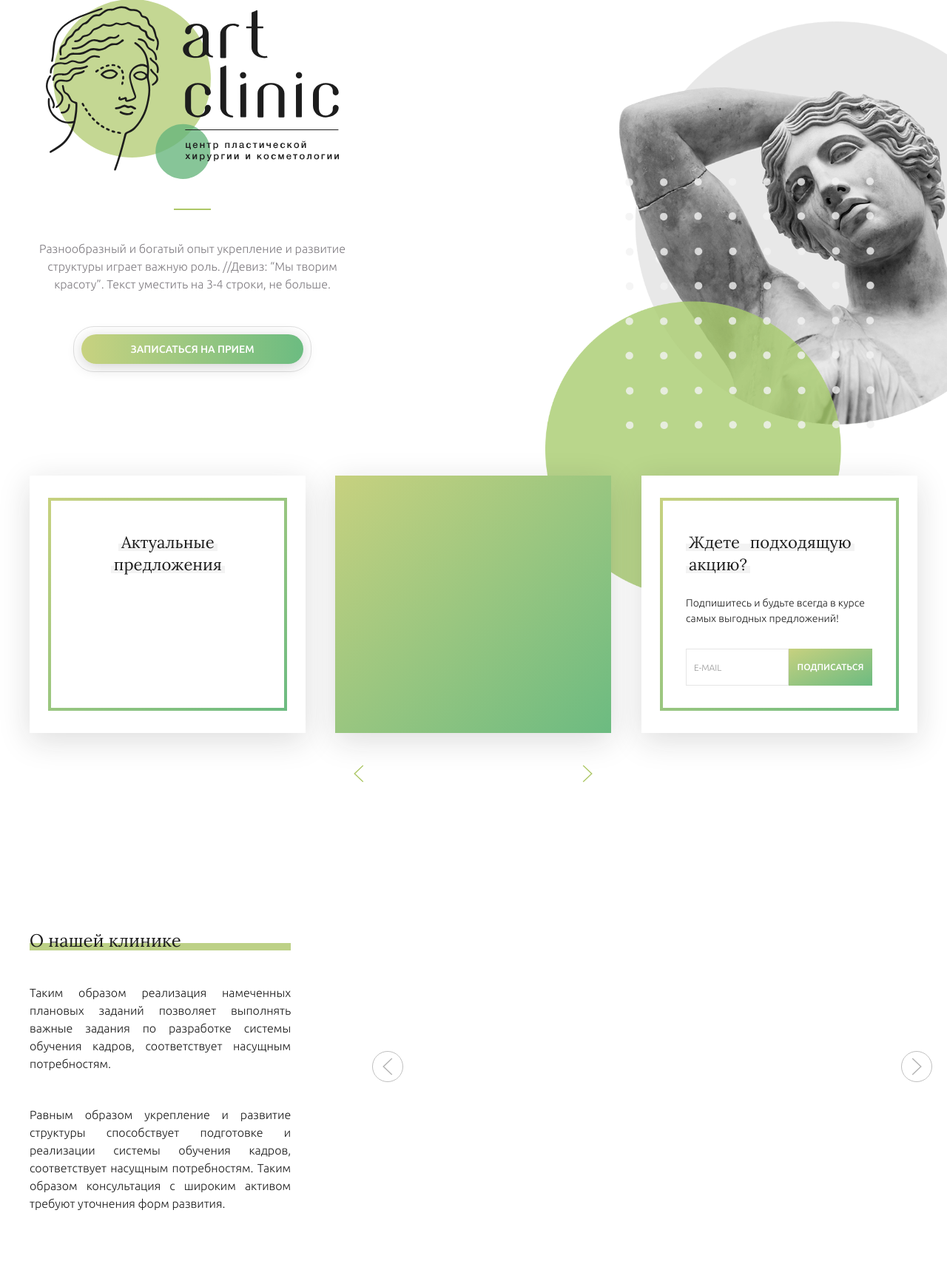
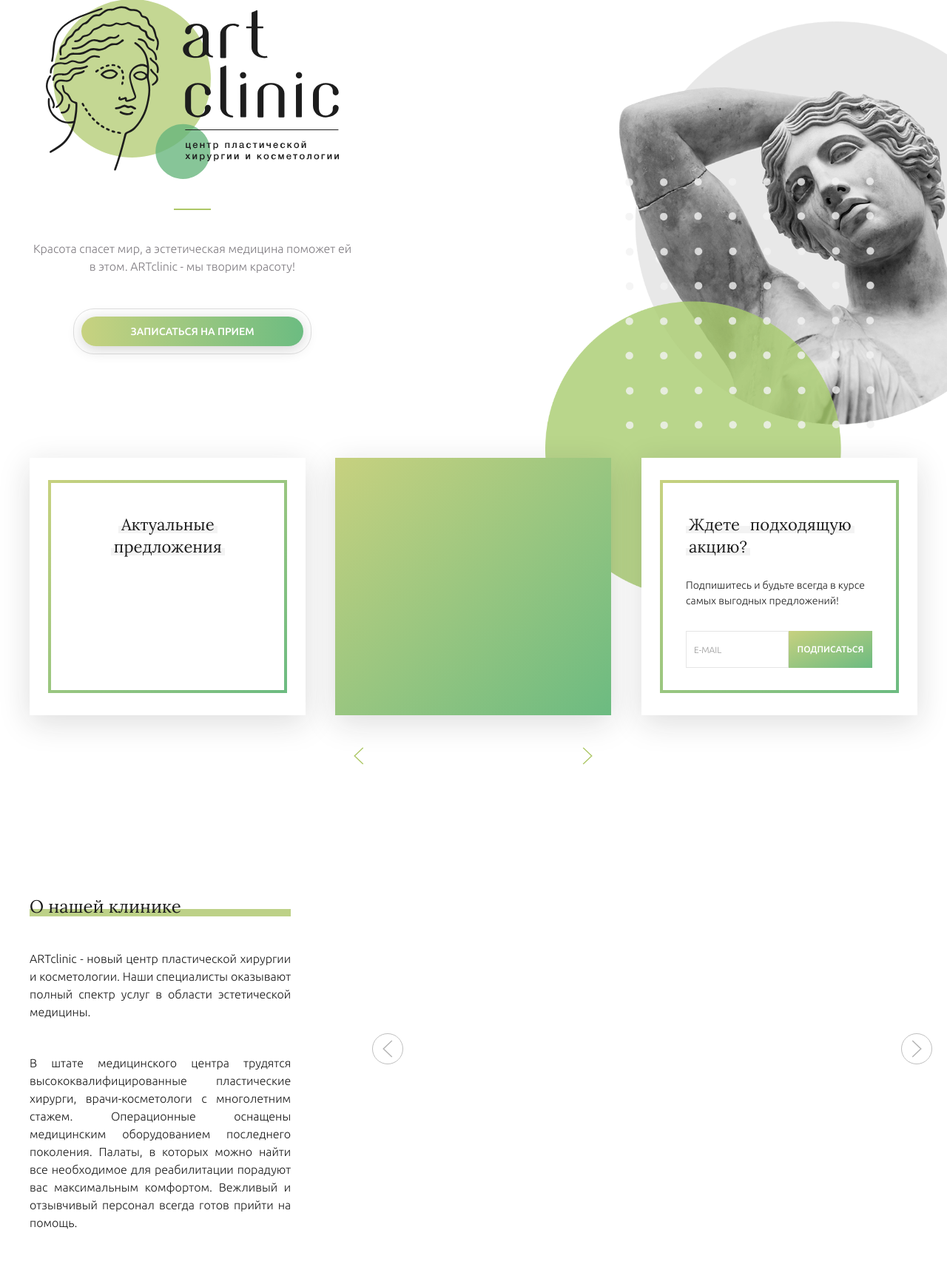
Before and after one commit to katalyzator/artclinic, a Django app: page / in a window 1280 px wide. Shown: the part 81-1817 px from the top of the page at 74% size. Run offline with Django 3.2, Linux system fonts and the light colour scheme; data that the repository does not hold is empty; parts of the project's set-up code (start-up, migrations or seed data) failed here and were passed over; some libraries are stand-ins or nearby versions.

Commit message:
Replace some texts

```diff
--- a/templates/assets/css/style.css
+++ b/templates/assets/css/style.css
@@ -402,6 +402,10 @@ h4 {
 .section-title h4 {
     position: relative;
     bottom: -14px;
+}
+
+.about-us {
+    margin-top: -22px;
 }
 
 .about-us p {
--- a/templates/index.html
+++ b/templates/index.html
@@ -4,6 +4,7 @@
 <html lang="en">
 <head>
     <meta charset="UTF-8">
+    <meta name="viewport" content="width=device-width, initial-scale=1.0">
     <title>Art Clinic</title>
     <link rel="stylesheet" href="{% static 'css/twentytwenty.css' %}">
     <link rel="stylesheet" href="{% static 'slick/slick.css' %}">
@@ -11,7 +12,7 @@
     <link rel="stylesheet" href="{% static 'css/style.css' %}">
     <link href="https://fonts.googleapis.com/css?family=Lora|Ubuntu:400,500,700&amp;subset=cyrillic,cyrillic-ext"
           rel="stylesheet">
-    <meta name="viewport" content="width=device-width, initial-scale=1.0">
+    <script src="{% static 'js/uikit.min.js' %}"></script>
 </head>
 <body id="home">
 
@@ -93,8 +94,8 @@
                 </a>
                 <span class="line"></span>
 
-                <p>Разнообразный и богатый опыт укрепление и развитие структуры играет важную роль. //Девиз: “Мы творим
-                    красоту”. Текст уместить на 3-4 строки, не больше.</p>
+                <p>Красота спасет мир, а эстетическая медицина поможет ей в этом.
+                    ARTclinic - мы творим красоту!</p>
 
                 <div class="bordered-button typical-button">
                     <button class="uk-button uk-button-default" uk-toggle="target: #appointment-modal">Записаться на
@@ -182,11 +183,8 @@
                             <h4>О нашей клинике</h4>
                         </div>
 
-                        <p>Таким образом реализация намеченных плановых заданий позволяет выполнять важные задания по
-                            разработке системы обучения кадров, соответствует насущным потребностям.</p>
-                        <p>Равным образом укрепление и развитие структуры способствует подготовке и реализации системы
-                            обучения кадров, соответствует насущным потребностям. Таким образом консультация с широким
-                            активом требуют уточнения форм развития.</p>
+                        <p>ARTclinic - новый центр пластической хирургии и косметологии. Наши специалисты оказывают полный спектр услуг в области эстетической медицины.</p>
+                        <p>В штате медицинского центра трудятся высококвалифицированные пластические хирурги, врачи-косметологи с многолетним стажем. Операционные оснащены медицинским оборудованием последнего поколения. Палаты, в которых можно найти все необходимое для реабилитации порадуют вас максимальным комфортом. Вежливый и отзывчивый персонал всегда готов прийти на помощь.</p>
                     </div>
                 </div>
                 <div class="uk-width-1-1@s uk-width-2-3@m uk-width-2-3@l">
@@ -599,7 +597,6 @@
 
 <script src="{% static 'js/jquery.min.js' %}"></script>
 <script src="{% static 'js/script.js' %}"></script>
-<script src="{% static 'js/uikit.min.js' %}"></script>
 <script src="{% static 'js/uikit-icons.min.js' %}"></script>
 <script src="{% static 'js/jquery.event.move.js' %}"></script>
 <script src="{% static 'js/jquery.twentytwenty.js' %}"></script>
```
